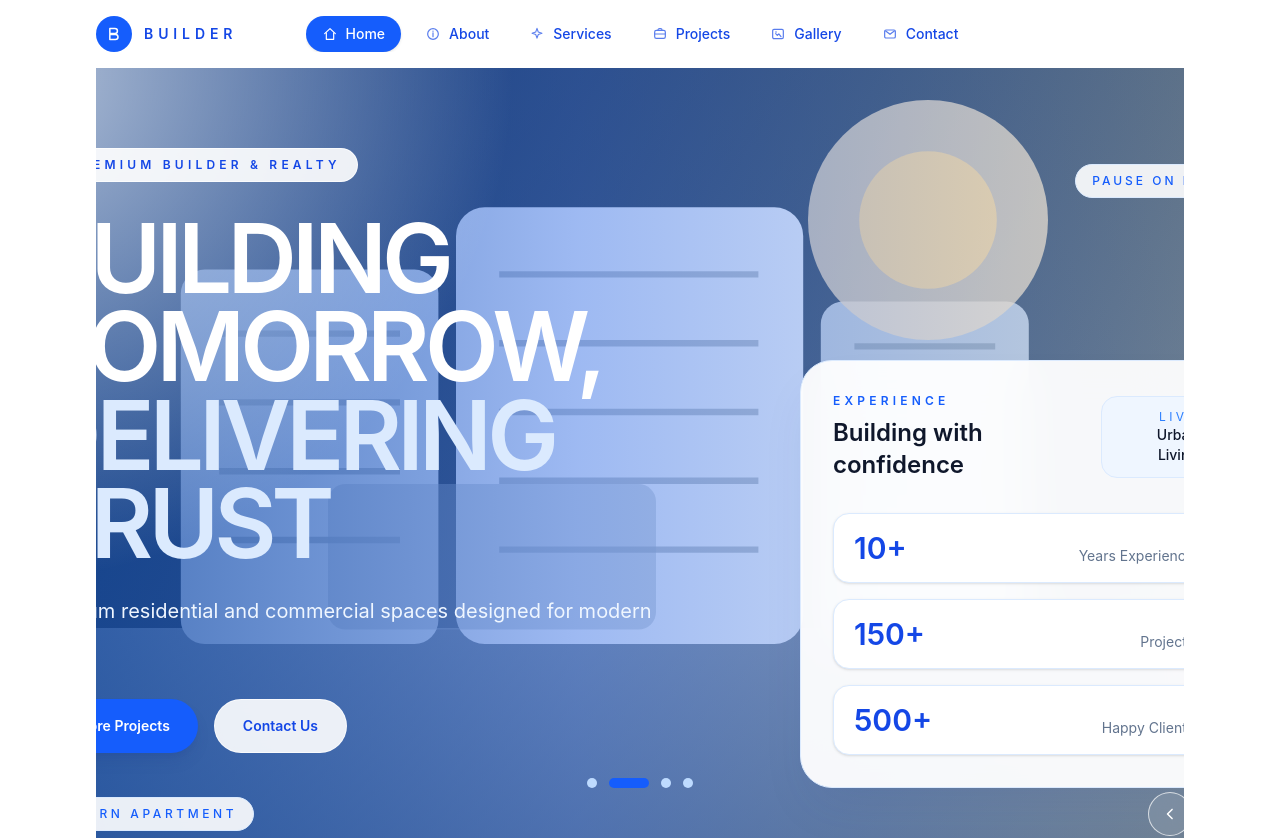
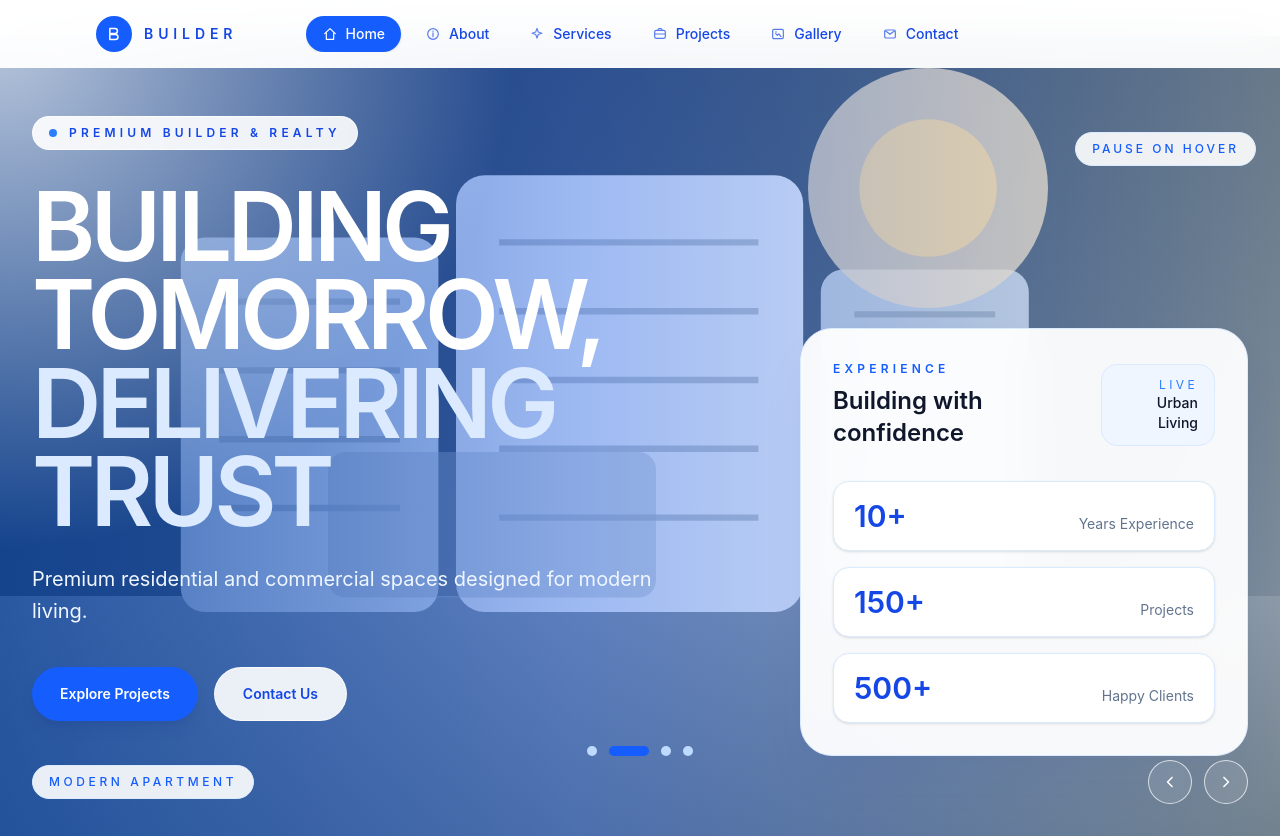
Before and after one commit to YojitSiddhant/builder-website, a Next.js app: page / in a window 1280 px wide. Shown: the top 838 px of the page. Built offline with nearby package versions, Linux system fonts and the light colour scheme.

Commit message:
Fix global layout width for home page

```diff
--- a/app/layout.tsx
+++ b/app/layout.tsx
@@ -18,7 +18,7 @@ export default function RootLayout({
       <body className="min-h-full bg-white text-slate-900">
         <div className="flex min-h-screen flex-col">
           <SiteHeader />
-          <main className="mx-auto flex w-full max-w-6xl flex-1 flex-col px-4 pb-16 pt-8 sm:px-6 lg:px-8">
+          <main className="flex w-full flex-1 flex-col">
             {children}
           </main>
           <SiteFooter />
```
